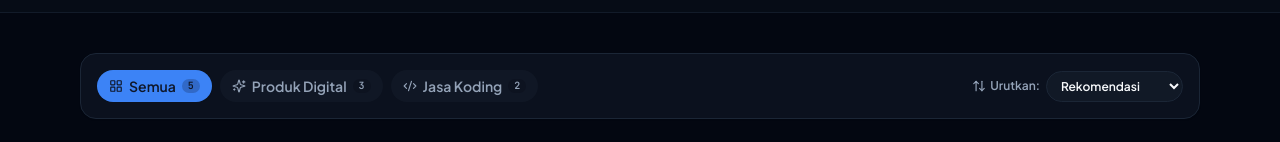
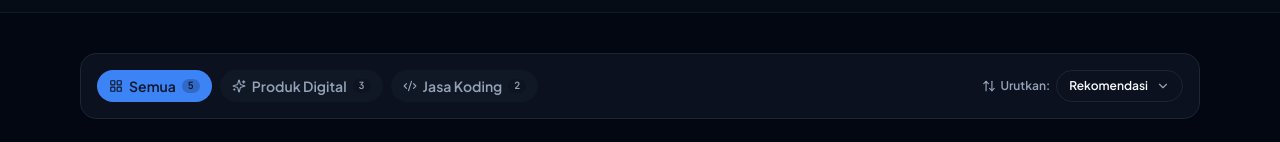
Before and after one commit to Zyuuxyncool/shop_andreas_athallah, a React (Vite) app: page / in a window 1280 px wide. Shown: the part 174-316 px from the top of the page. Built offline with nearby package versions, Linux system fonts and the light colour scheme.

Commit message:
feat: replace native browser select with custom styled dropdown menu

```diff
--- a/src/App.tsx
+++ b/src/App.tsx
@@ -7,9 +7,16 @@ import { TrustGuarantees } from "./components/TrustGuarantees";
 import { FAQ } from "./components/FAQ";
 import { Footer } from "./components/Footer";
 import { PRODUCTS, ProductCategory, ProductItem } from "./data/products";
+import { CustomSelect, SelectOption } from "./components/CustomSelect";
 import { Code2, Sparkles, LayoutGrid, Search, ArrowUpDown, X, ArrowLeft } from "lucide-react";
 
 type SortOption = "popular" | "price-asc" | "price-desc";
+
+const SORT_OPTIONS: SelectOption<SortOption>[] = [
+  { value: "popular", label: "Rekomendasi" },
+  { value: "price-asc", label: "Harga: Terendah" },
+  { value: "price-desc", label: "Harga: Tertinggi" },
+];
 
 export function App() {
   const [theme, setTheme] = useState<"dark" | "light">(() => {
@@ -177,15 +184,11 @@ export function App() {
                       <span>Urutkan:</span>
                     </span>
 
-                    <select
+                    <CustomSelect
                       value={sortBy}
-                      onChange={(e) => setSortBy(e.target.value as SortOption)}
-                      className="px-2.5 py-1.5 rounded-xl bg-muted/60 border border-border text-foreground text-xs font-semibold focus-visible:outline-none focus-visible:ring-2 focus-visible:ring-primary cursor-pointer"
-                    >
-                      <option value="popular">Rekomendasi</option>
-                      <option value="price-asc">Harga: Terendah</option>
-                      <option value="price-desc">Harga: Tertinggi</option>
-                    </select>
+                      onChange={setSortBy}
+                      options={SORT_OPTIONS}
+                    />
                   </div>
                 </div>
               </div>
--- /dev/null
+++ b/src/components/CustomSelect.tsx
@@ -0,0 +1,103 @@
+import { useState, useRef, useEffect } from "react";
+import { ChevronDown, Check } from "lucide-react";
+
+export interface SelectOption<T extends string> {
+  value: T;
+  label: string;
+}
+
+interface CustomSelectProps<T extends string> {
+  value: T;
+  onChange: (value: T) => void;
+  options: SelectOption<T>[];
+  className?: string;
+}
+
+export function CustomSelect<T extends string>({
+  value,
+  onChange,
+  options,
+  className = "",
+}: CustomSelectProps<T>) {
+  const [isOpen, setIsOpen] = useState(false);
+  const dropdownRef = useRef<HTMLDivElement>(null);
+
+  const selectedOption = options.find((opt) => opt.value === value) || options[0];
+
+  // Close on click outside
+  useEffect(() => {
+    const handleClickOutside = (event: MouseEvent) => {
+      if (dropdownRef.current && !dropdownRef.current.contains(event.target as Node)) {
+        setIsOpen(false);
+      }
+    };
+
+    const handleEscape = (event: KeyboardEvent) => {
+      if (event.key === "Escape") {
+        setIsOpen(false);
+      }
+    };
+
+    if (isOpen) {
+      document.addEventListener("mousedown", handleClickOutside);
+      document.addEventListener("keydown", handleEscape);
+    }
+
+    return () => {
+      document.removeEventListener("mousedown", handleClickOutside);
+      document.removeEventListener("keydown", handleEscape);
+    };
+  }, [isOpen]);
+
+  return (
+    <div ref={dropdownRef} className={`relative inline-block text-left ${className}`}>
+      {/* Trigger Button */}
+      <button
+        type="button"
+        onClick={() => setIsOpen(!isOpen)}
+        aria-haspopup="listbox"
+        aria-expanded={isOpen}
+        className="inline-flex items-center justify-between gap-2 px-3 py-1.5 rounded-xl bg-card border border-border text-foreground text-xs font-semibold hover:bg-accent hover:border-slate-300 dark:hover:border-slate-700 transition-all shadow-xs focus-visible:outline-none focus-visible:ring-2 focus-visible:ring-primary min-h-[32px] cursor-pointer"
+      >
+        <span>{selectedOption.label}</span>
+        <ChevronDown
+          className={`w-3.5 h-3.5 transition-transform duration-200 ${
+            isOpen ? "rotate-180 text-primary" : "text-muted-foreground"
+          }`}
+        />
+      </button>
+
+      {/* Custom Dropdown Menu */}
+      {isOpen && (
+        <div
+          role="listbox"
+          className="absolute right-0 top-full mt-1.5 z-30 w-44 rounded-2xl bg-card/95 backdrop-blur-md border border-border shadow-xl p-1.5 space-y-1 transition-all duration-150"
+        >
+          {options.map((option) => {
+            const isSelected = option.value === value;
+            return (
+              <button
+                key={option.value}
+                type="button"
+                role="option"
+                aria-selected={isSelected}
+                onClick={() => {
+                  onChange(option.value);
+                  setIsOpen(false);
+                }}
+                className={`w-full px-3 py-2 rounded-xl text-xs font-medium flex items-center justify-between transition-colors cursor-pointer text-left ${
+                  isSelected
+                    ? "bg-primary/10 text-primary font-semibold"
+                    : "text-muted-foreground hover:bg-accent hover:text-foreground"
+                }`}
+              >
+                <span>{option.label}</span>
+                {isSelected && <Check className="w-3.5 h-3.5 text-primary shrink-0" />}
+              </button>
+            );
+          })}
+        </div>
+      )}
+    </div>
+  );
+}
```
